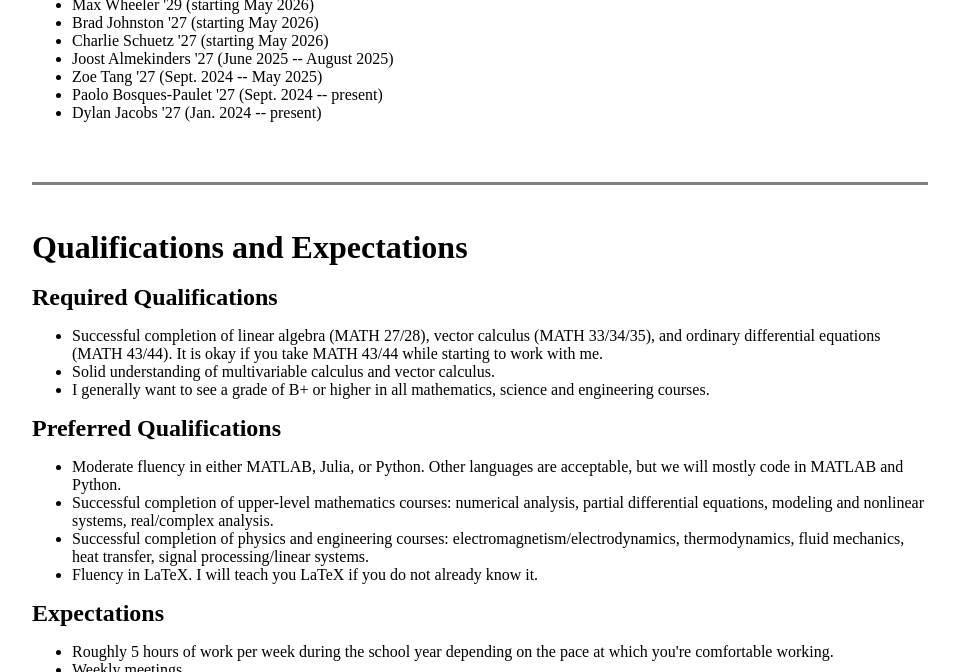
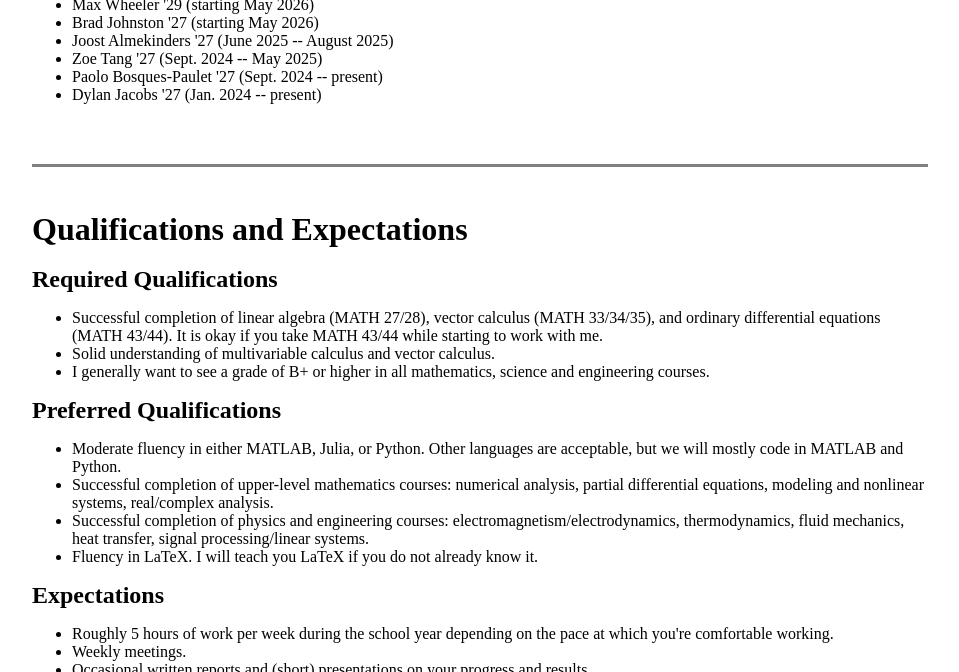
Before and after one commit to jhknakao/jhknakao.github.io, a Jekyll site: the page built from undergradresearch.html, in a window 1280 px wide and 900 px high, scrolled down 700 px, cut to the strip 228-900 px from the top of the window. Shown: the whole strip, without its empty margins (160-1119 px from the left). Built offline with Jekyll 4.4.1, drawn with Linux system fonts in a browser that asks for light colours.

Commit message:
Update undergradresearch.html

```diff
--- a/undergradresearch.html
+++ b/undergradresearch.html
@@ -23,7 +23,6 @@ title: Undergraduate Research
 	<ul>
 		<li>Max Wheeler '29 (starting May 2026)</li>
 		<li>Brad Johnston '27 (starting May 2026)</li>
-    	<li>Charlie Schuetz '27 (starting May 2026)</li>
     	<li>Joost Almekinders '27 (June 2025 -- August 2025)</li>
 		<li>Zoe Tang '27 (Sept. 2024 -- May 2025)</li>
 		<li>Paolo Bosques-Paulet '27 (Sept. 2024 -- present)</li>
```
